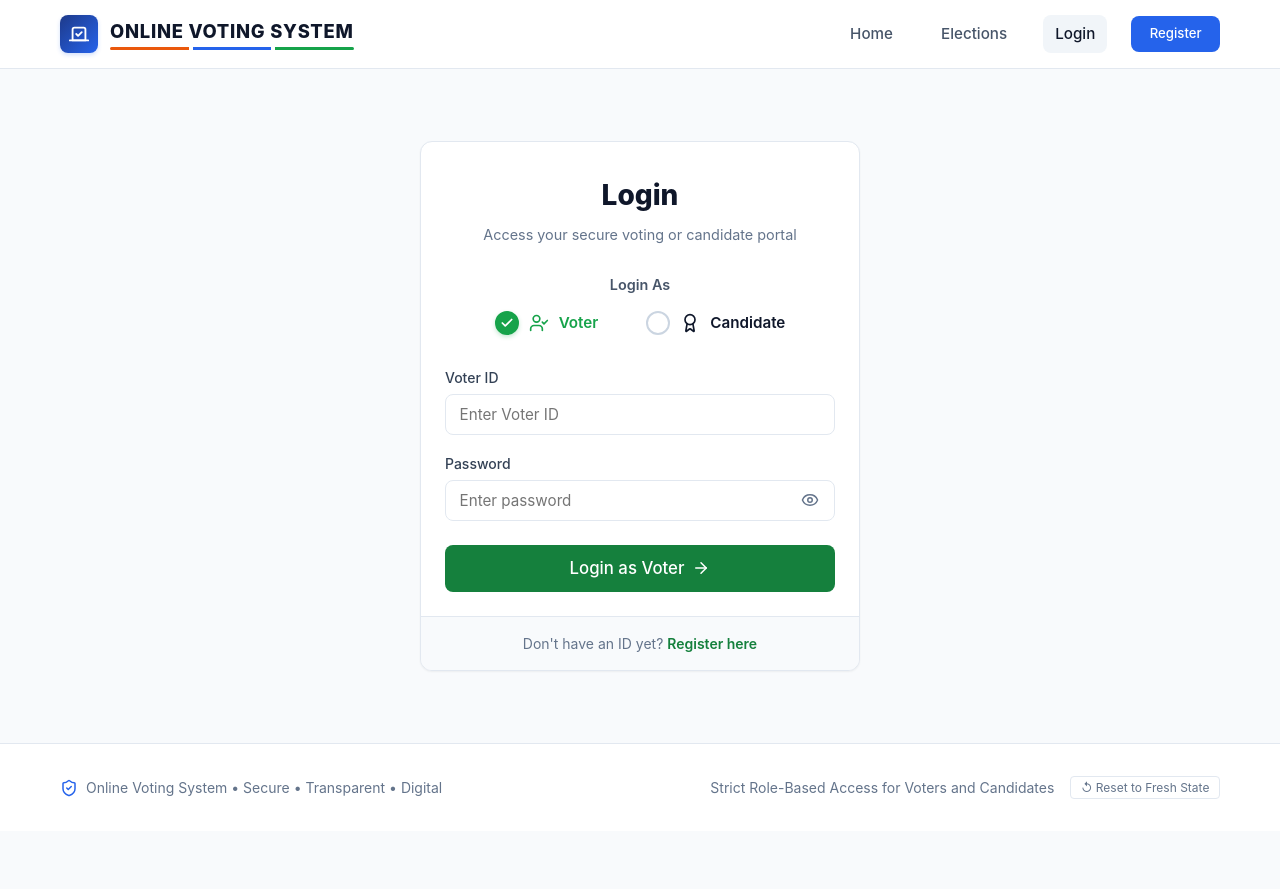
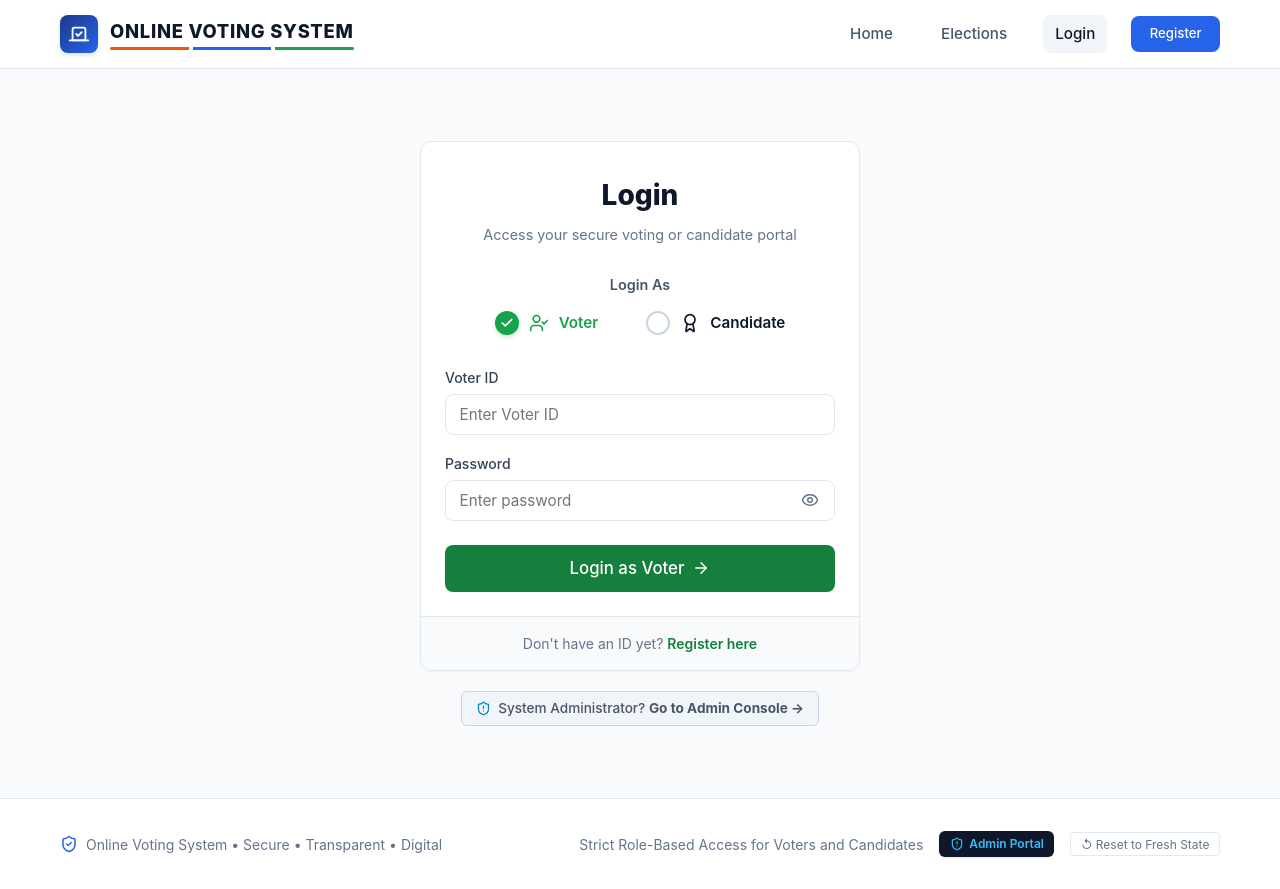
Before and after one commit to chintadavasudharini/OnlineVotingSystem, a React (Vite) app in the folder frontend/: page /login in a window 1280 px wide. Before the commit the page ends 831 px from the top, so only its background shows below. Built offline with nearby package versions, Linux system fonts and the light colour scheme; no server answers.

Commit message:
feat(navigation): surface Admin Console access across login page, footer, and add /admin/login route

```diff
--- a/frontend/src/App.tsx
+++ b/frontend/src/App.tsx
@@ -85,6 +85,7 @@ export const App: React.FC = () => {
 
         {/* Admin Public Route (Standalone Login) */}
         <Route path="/admin" element={<AdminLogin />} />
+        <Route path="/admin/login" element={<AdminLogin />} />
 
         {/* Admin Protected Routes */}
         <Route
--- a/frontend/src/components/layouts/PublicLayout.tsx
+++ b/frontend/src/components/layouts/PublicLayout.tsx
@@ -1,6 +1,6 @@
 import React, { useState } from 'react';
 import { NavLink, Outlet, Link } from 'react-router-dom';
-import { Vote, Menu, X, ShieldCheck } from 'lucide-react';
+import { Vote, Menu, X, ShieldCheck, ShieldAlert } from 'lucide-react';
 
 export const PublicLayout: React.FC = () => {
   const [mobileMenuOpen, setMobileMenuOpen] = useState(false);
@@ -136,6 +136,26 @@ export const PublicLayout: React.FC = () => {
           </div>
           <div style={{ display: 'flex', alignItems: 'center', gap: '1rem', flexWrap: 'wrap' }}>
             <span>Strict Role-Based Access for Voters and Candidates</span>
+            <Link
+              to="/admin"
+              style={{
+                display: 'inline-flex',
+                alignItems: 'center',
+                gap: '0.35rem',
+                padding: '0.25rem 0.65rem',
+                backgroundColor: '#0f172a',
+                color: '#38bdf8',
+                borderRadius: '6px',
+                fontSize: '0.75rem',
+                fontWeight: 600,
+                textDecoration: 'none',
+                boxShadow: '0 1px 2px rgba(0,0,0,0.1)'
+              }}
+              title="Super Administrator Console"
+            >
+              <ShieldAlert size={14} color="#38bdf8" />
+              <span>Admin Portal</span>
+            </Link>
             <button
               type="button"
               onClick={() => {
--- a/frontend/src/pages/public/LoginPage.tsx
+++ b/frontend/src/pages/public/LoginPage.tsx
@@ -1,6 +1,6 @@
 import React, { useState } from 'react';
 import { useSearchParams, useNavigate, Link } from 'react-router-dom';
-import { UserCheck, Award, ArrowRight, AlertCircle, Eye, EyeOff, Check } from 'lucide-react';
+import { UserCheck, Award, ArrowRight, AlertCircle, Eye, EyeOff, Check, ShieldAlert } from 'lucide-react';
 import { useAuthStore } from '../../stores/authStore';
 
 type LoginRole = 'VOTER' | 'CANDIDATE';
@@ -267,6 +267,28 @@ export const LoginPage: React.FC = () => {
           </span>
         </div>
       </div>
+
+      <div style={{ textAlign: 'center', marginTop: '1.25rem' }}>
+        <Link
+          to="/admin"
+          style={{
+            display: 'inline-flex',
+            alignItems: 'center',
+            gap: '0.45rem',
+            color: '#475569',
+            fontSize: '0.85rem',
+            textDecoration: 'none',
+            fontWeight: 500,
+            padding: '0.4rem 0.85rem',
+            borderRadius: '6px',
+            backgroundColor: '#f1f5f9',
+            border: '1px solid #cbd5e1'
+          }}
+        >
+          <ShieldAlert size={15} color="#0284c7" />
+          <span>System Administrator? <strong>Go to Admin Console &rarr;</strong></span>
+        </Link>
+      </div>
     </div>
   );
 };
```
